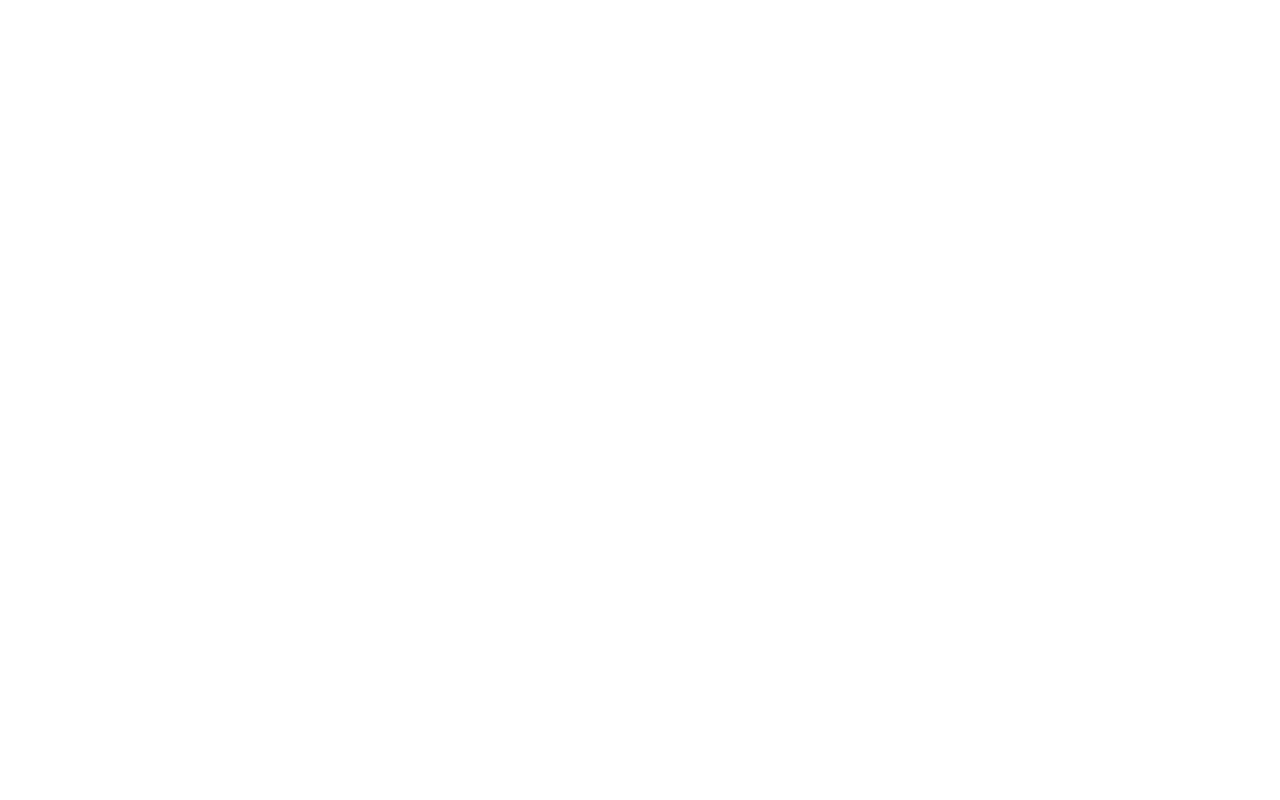
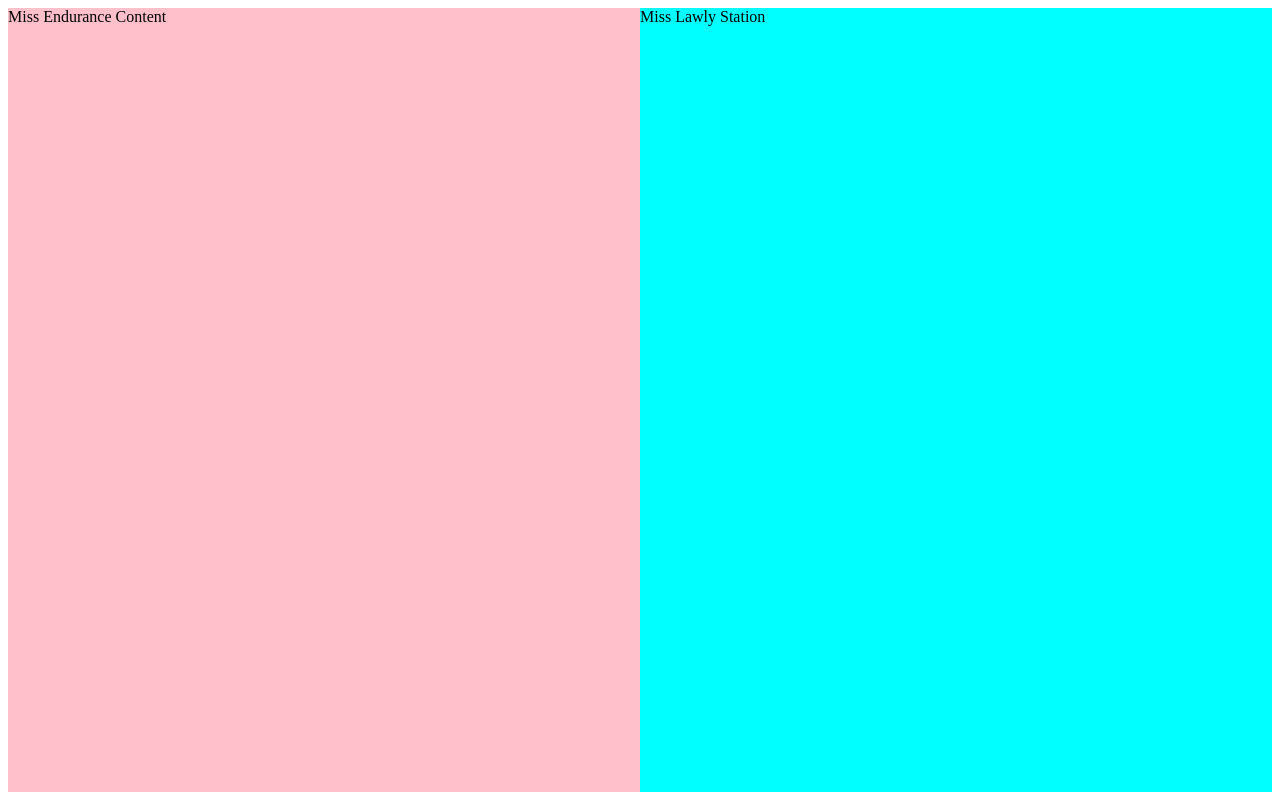
Before and after one commit to NtombiMotaung/miss-endurance, a plain HTML site: page index.html in a window 1280 px wide. Drawn offline with Linux system fonts and the light colour scheme.

Commit message:
added divs

```diff
--- a/index.html
+++ b/index.html
@@ -4,10 +4,17 @@
     <meta charset="UTF-8">
     <meta http-equiv="X-UA-Compatible" content="IE=edge">
     <meta name="viewport" content="width=device-width, initial-scale=1.0">
+    <link rel="stylesheet" href="style.css">
     <title>Tsholofelo</title>
+
 </head>
 <body>
-
-
-</body>
+      <div class = "container">
+        <div class = "column1">
+           Miss Endurance Content
+        </div>
+        <div class = "column2">
+           Miss Lawly Station
+        </div>
+      </div>
 </html>
--- a/style.css
+++ b/style.css
@@ -0,0 +1,28 @@
+/* .fade-in-text {
+    font-family: Arial;
+    font-size: 150px;
+    animation: fadeIn 5s;
+  }
+  @keyframes fadeIn {
+    0% { opacity: 0; }
+    100% { opacity: 1; }
+  }   */
+
+  .container {
+    width: 100%;
+  }
+
+  .column1 {
+    float: left;
+    width: 50%;
+    background-color: pink;
+    height: 98vh;
+
+  }
+
+  .column2 {
+    float: left;
+    width: 50%;
+    background-color: aqua;
+    height: 98vh;
+  }
```
